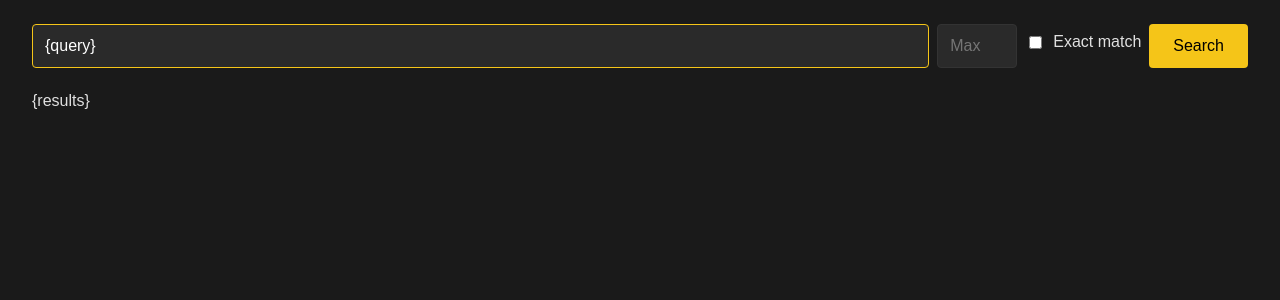
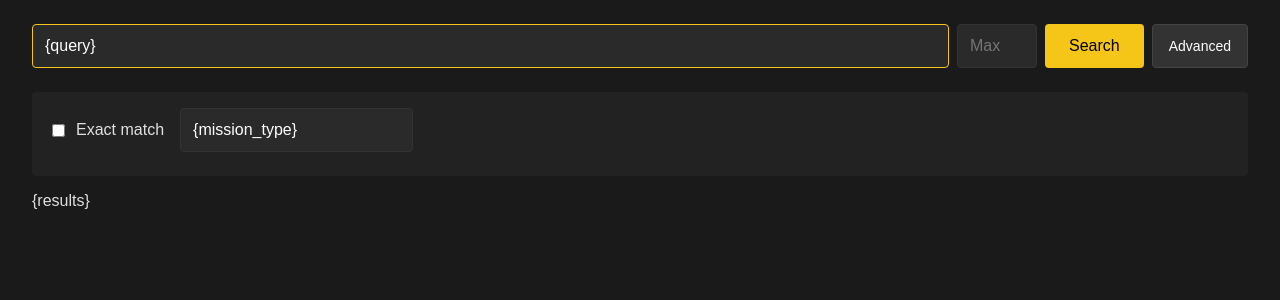
Before and after one commit to Regateiro/warframe-drops-finder, a Python web app: template warframe/templates/index.html in a window 1280 px wide. Shown: the part 69-369 px from the top of the page. Run offline with Jinja, Linux system fonts and the light colour scheme; the template is opened without the code that fills it, so the values that code supplies are empty.

Commit message:
Use multi-item format always; add advanced drawer with mission type filter

```diff
--- a/warframe/static/sort.js
+++ b/warframe/static/sort.js
@@ -5,7 +5,18 @@ document.addEventListener('DOMContentLoaded', () => {
             th.addEventListener('click', () => sortTable(table, idx));
         });
     });
+
+    const drawer = document.getElementById('drawer');
+    const missionTypeInput = drawer.querySelector('input[name="mission_type"]');
+    if (missionTypeInput && missionTypeInput.value.trim()) {
+        drawer.classList.add('open');
+    }
 });
+
+function toggleDrawer() {
+    const drawer = document.getElementById('drawer');
+    drawer.classList.toggle('open');
+}
 
 function sortTable(table, colIndex) {
     const tbody = table.tBodies[0];
--- a/warframe/static/style.css
+++ b/warframe/static/style.css
@@ -138,3 +138,31 @@ td.chance {
 .results-count {
     color: #888;
 }
+.btn-drawer {
+    padding: 0.75rem 1rem;
+    font-size: 0.875rem;
+    background: #333;
+    color: #fff;
+    border: 1px solid #444;
+    border-radius: 4px;
+    cursor: pointer;
+}
+.btn-drawer:hover {
+    background: #444;
+}
+.drawer {
+    display: none;
+    margin-bottom: 1rem;
+    padding: 1rem;
+    background: #222;
+    border-radius: 4px;
+}
+.drawer.open {
+    display: block;
+}
+.drawer-content {
+    display: flex;
+    gap: 1rem;
+    flex-wrap: wrap;
+    align-items: center;
+}
--- a/warframe/templates/index.html
+++ b/warframe/templates/index.html
@@ -16,9 +16,19 @@
     <form method="get" action="{web_root}/">
         <input type="text" name="q" placeholder="Search for an item..." value="{query}" autofocus>
         <input type="number" name="n" value="{num}" min="0" placeholder="Max">
-        <label><input type="checkbox" name="exact" {exact_checked}> Exact match</label>
         <button type="submit">Search</button>
+        <button type="button" class="btn-drawer" onclick="toggleDrawer()">Advanced</button>
     </form>
+    <div class="drawer" id="drawer">
+        <div class="drawer-content">
+            <label>
+                <input type="checkbox" name="exact" {exact_checked}> Exact match
+            </label>
+            <label>
+                <input type="text" name="mission_type" value="{mission_type}" placeholder="Mission type (e.g. Defense, Survival)">
+            </label>
+        </div>
+    </div>
     {results}
 </body>
 </html>
```
Also changed, not shown: warframe/cli.py (+2 -5 lines), warframe/web.py (+16 -13 lines).
